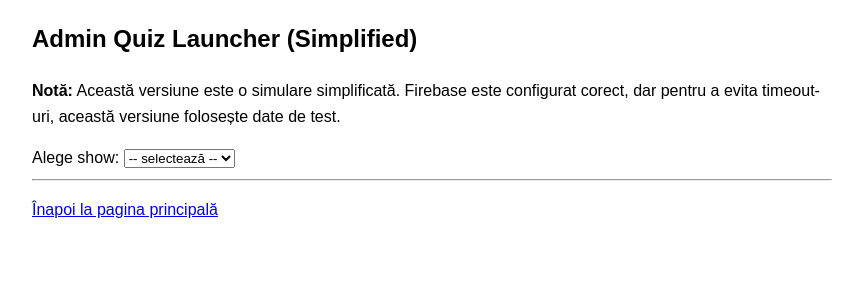
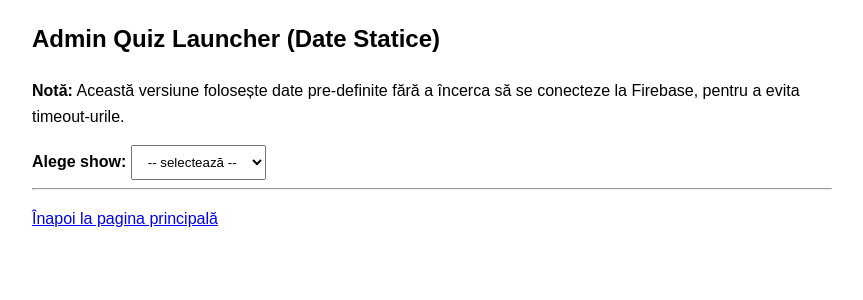
Before and after one commit to oana-afk/syncplay-backend, a Flask app: template admin_panel/templates/admin_simple.html in a window 1280 px wide. Shown: the top 300 px of the page, without its empty margins (208-1071 px from the left). Run offline with Flask 3, Linux system fonts and the light colour scheme; the template is opened without the code that fills it, so the values that code supplies are empty.

Commit message:
Update admin_simple.html

```diff
--- a/admin_panel/templates/admin_simple.html
+++ b/admin_panel/templates/admin_simple.html
@@ -5,20 +5,22 @@
     <style>
         body { font-family: Arial, sans-serif; line-height: 1.6; margin: 20px; }
         .container { max-width: 800px; margin: 0 auto; }
-        .question-item { border: 1px solid #ddd; padding: 10px; margin-bottom: 10px; }
-        .success { color: green; }
+        .question-item { background-color: #f9f9f9; border: 1px solid #ddd; padding: 12px; margin-bottom: 15px; border-radius: 5px; }
+        select, button { padding: 8px 12px; }
+        button { background-color: #4285f4; color: white; border: none; border-radius: 5px; cursor: pointer; }
+        button:hover { background-color: #3367d6; }
     </style>
 </head>
 <body>
     <div class="container">
-    <h2>Admin Quiz Launcher (Simplified)</h2>
+        <h2>Admin Quiz Launcher (Date Statice)</h2>
 
-    <p><b>Notă:</b> Această versiune este o simulare simplificată. Firebase este configurat corect,
-    dar pentru a evita timeout-uri, această versiune folosește date de test.</p>
+        <p><b>Notă:</b> Această versiune folosește date pre-definite fără a încerca
+        să se conecteze la Firebase, pentru a evita timeout-urile.</p>
 
         <!-- Select Show -->
         <form method="POST">
-      <label for="show_id">Alege show:</label>
+            <label for="show_id"><b>Alege show:</b></label>
             <select name="show_id" onchange="this.form.submit()">
                 <option value="">-- selectează --</option>
                 {% for show in shows %}
@@ -31,16 +33,21 @@
         {% if selected_show %}
             <h3>Întrebări pentru <code>{{ selected_show }}</code>:</h3>
 
+            {% if questions %}
                 <form method="POST">
                     <input type="hidden" name="show_id" value="{{ selected_show }}">
                     {% for q in questions %}
                         <div class="question-item">
                             <b>{{ q.text }}</b><br>
+                            <small>Răspuns corect: <b>{{ q.correct }}</b></small><br>
                             <small>ID: {{ q.id }}</small><br>
-            <button name="question_id" value="{{ q.id }}">Lansează această întrebare</button>
+                            <button name="question_id" value="{{ q.id }}" type="submit">Lansează această întrebare</button>
                         </div>
                     {% endfor %}
                 </form>
+            {% else %}
+                <p>Nu există întrebări pentru acest show.</p>
+            {% endif %}
         {% endif %}
 
         <hr>
```
Lines whose indentation alone changed are shown as unchanged.
